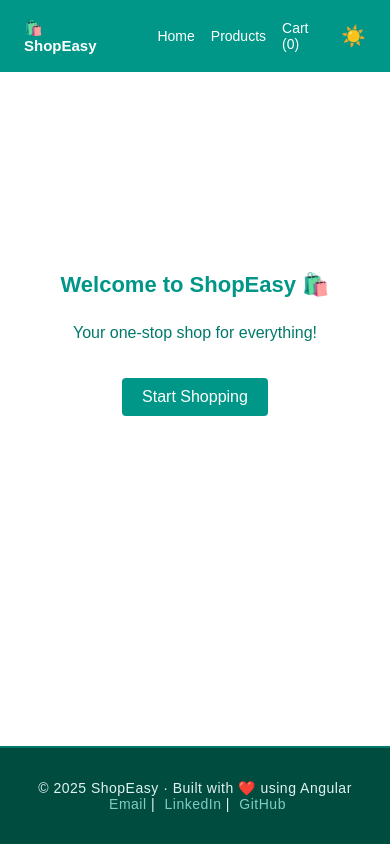
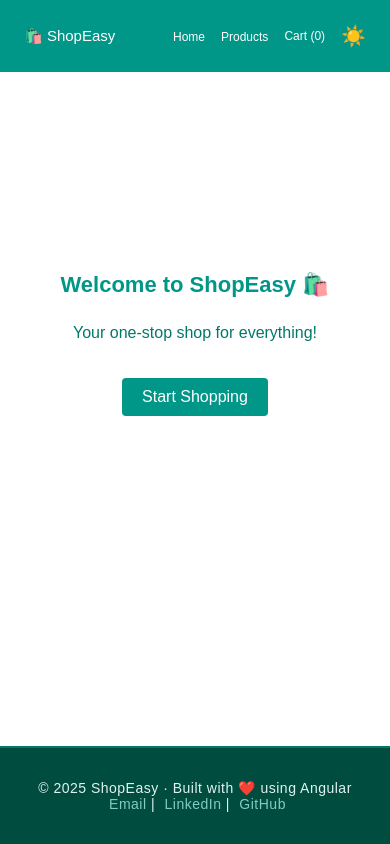
Before and after one commit to priyamgupta97/angular-ecommerce, an Angular app: page / in a window 390 px wide. Built offline with nearby package versions, Linux system fonts and the light colour scheme.

Commit message:
Responsive Design Fixes

```diff
--- a/src/styles.scss
+++ b/src/styles.scss
@@ -138,14 +138,14 @@ body {
 
     .logo {
       font-size: 15px !important;
-      font-weight: 400;
+      font-weight: 400 !important;
     }
 
     .nav-links {
       gap: 12px;
 
       a {
-        font-size: 14px;
+        font-size: 12px;
       }
     }
   }
```
